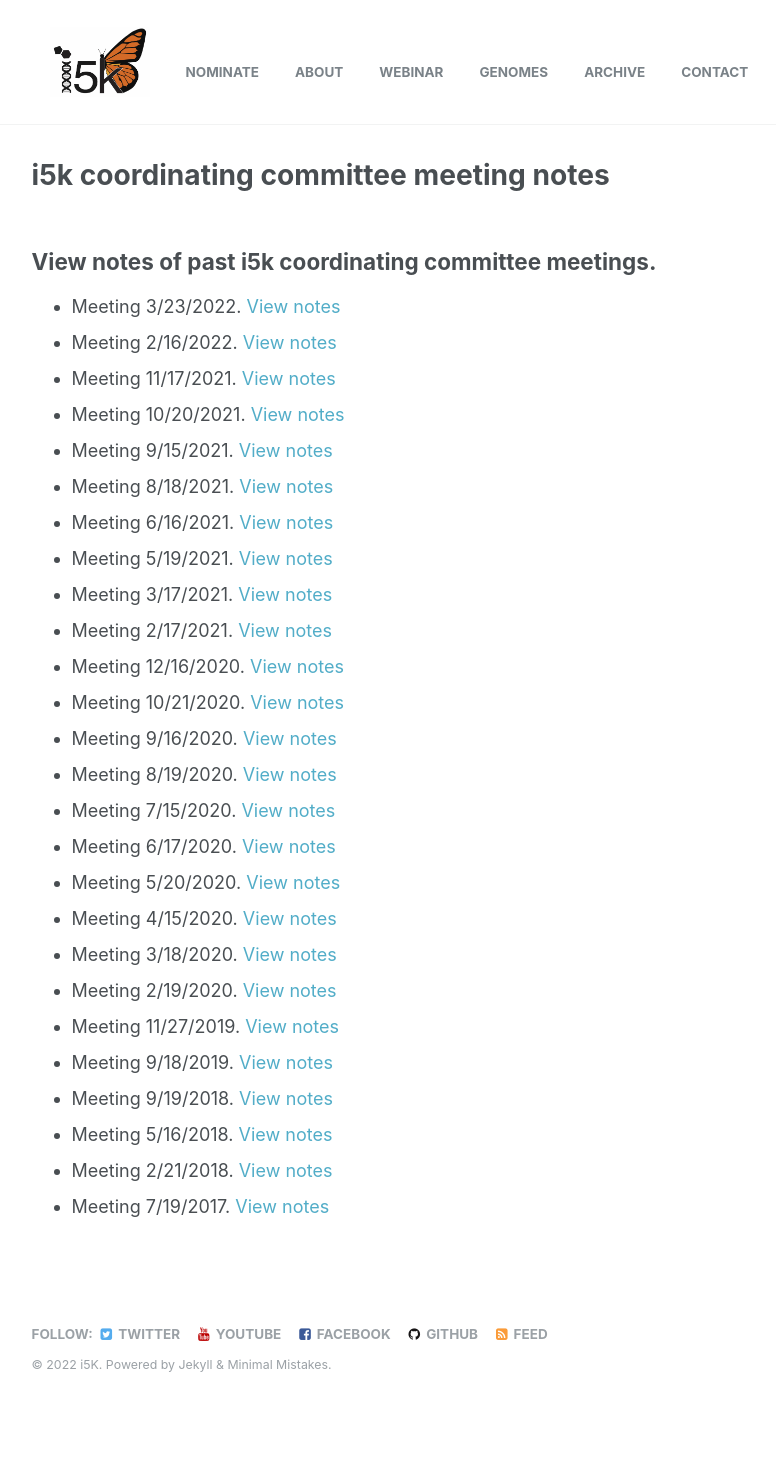
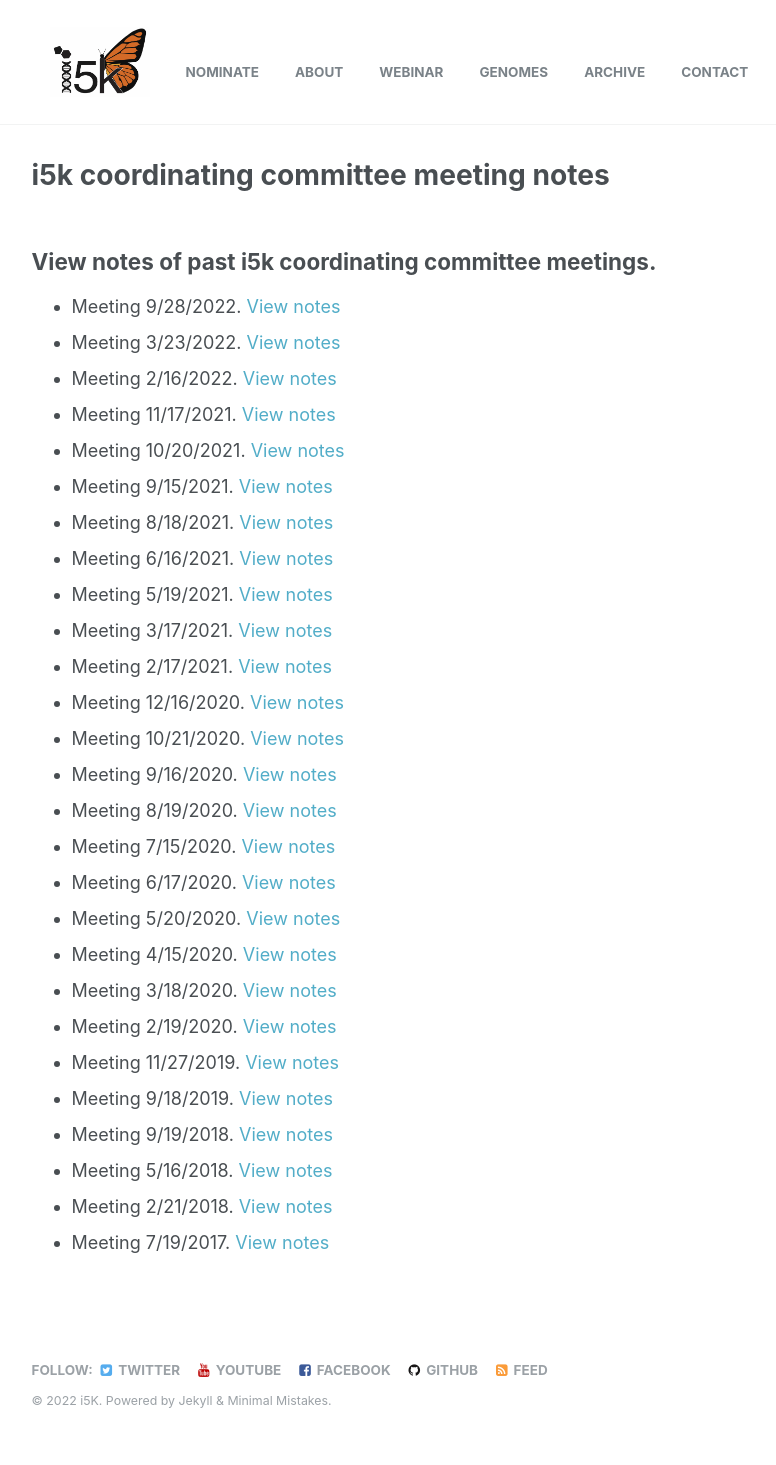
Before and after one commit to i5k/i5k.github.io, a Jekyll site: the page built from _pages/meeting-notes.md, in a window 1280 px wide. Shown: the whole page, without its empty margins (250-1026 px from the left). Built offline with Jekyll 4.4.1, drawn with Linux system fonts in a browser that asks for light colours; before the commit the page ends 1429 px from its top, so only the background shows below that.

Commit message:
Update meeting-notes.md

```diff
--- a/_pages/meeting-notes.md
+++ b/_pages/meeting-notes.md
@@ -5,6 +5,7 @@ permalink: /meeting-notes
 ---
 
 ## View notes of past i5k coordinating committee meetings.
+* Meeting 9/28/2022. [View notes](/meeting_notes/09-29-2022_Notes)
 * Meeting 3/23/2022. [View notes](/meeting_notes/03-23-2022_Notes)
 * Meeting 2/16/2022. [View notes](/meeting_notes/02-16-2022_Notes)
 * Meeting 11/17/2021. [View notes](/meeting_notes/11-17-2021_Notes)
```
